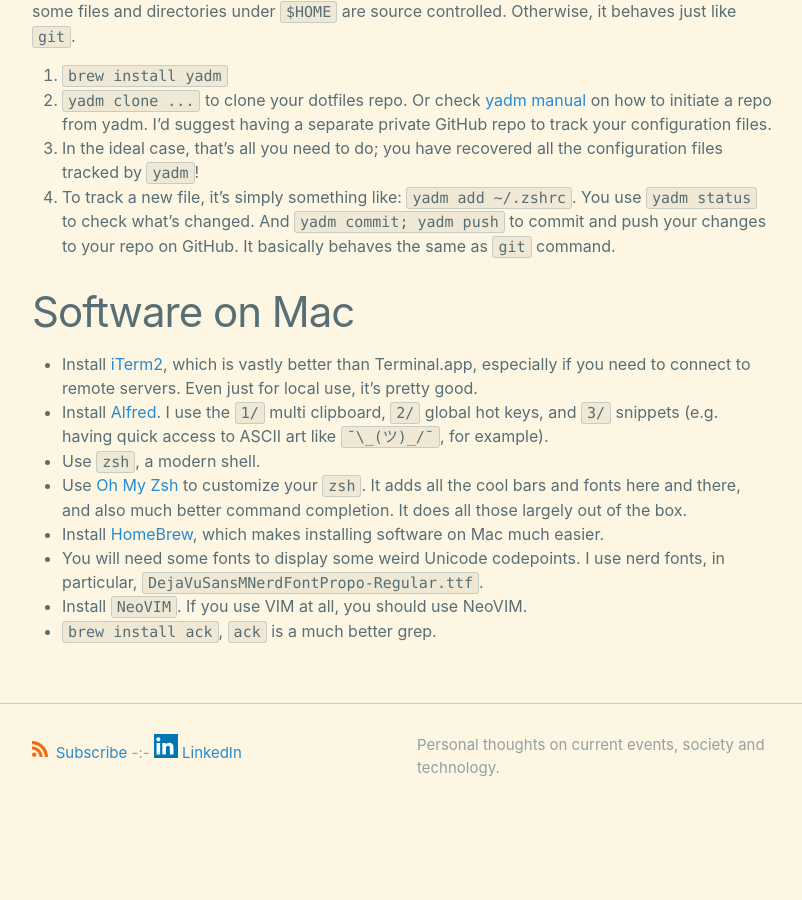
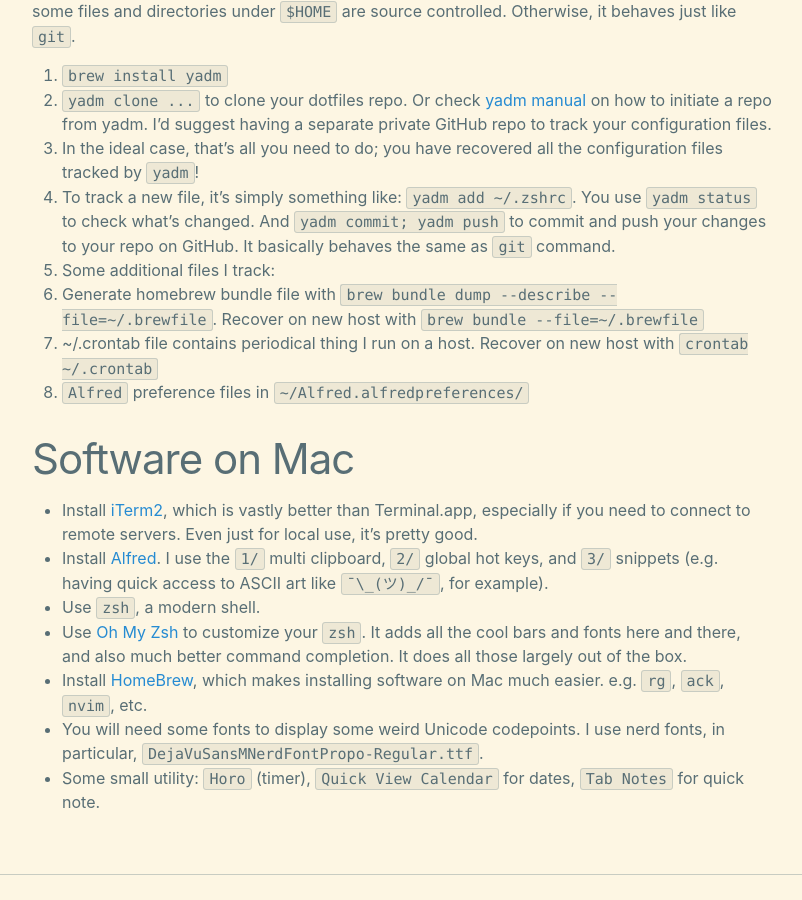
Before and after one commit to xianxu/xianxu.github.io, a Jekyll site: the page built from _posts/2025-01-04-dot-files.markdown, in a window 1280 px wide and 900 px high, scrolled down 553 px. Shown: the whole window, without its empty margins (238-1040 px from the left). Built offline with Jekyll 4.4.1, drawn with Linux system fonts in a browser that asks for light colours; comment, search, counter and statistics services are not loaded; before the commit the page ends 1392 px from its top, so only the background shows below that.

Commit message:
Sync latest _posts from private repo

```diff
--- a/_posts/2025-01-04-dot-files.markdown
+++ b/_posts/2025-01-04-dot-files.markdown
@@ -22,6 +22,10 @@
 2. `yadm clone ...` to clone your dotfiles repo. Or check [yadm manual](https://yadm.io/docs/getting_started) on how to initiate a repo from yadm. I'd suggest having a separate private GitHub repo to track your configuration files.
 3. In the ideal case, that's all you need to do; you have recovered all the configuration files tracked by `yadm`!
 4. To track a new file, it's simply something like: `yadm add ~/.zshrc`. You use `yadm status` to check what's changed. And `yadm commit; yadm push` to commit and push your changes to your repo on GitHub. It basically behaves the same as `git` command.
+5. Some additional files I track:
+  1. Generate homebrew bundle file with `brew bundle dump --describe --file=~/.brewfile`. Recover on new host with `brew bundle --file=~/.brewfile`
+  2. ~/.crontab file contains periodical thing I run on a host. Recover on new host with `crontab ~/.crontab`
+  3. `Alfred` preference files in `~/Alfred.alfredpreferences/`
 
 # Software on Mac
 
@@ -29,7 +33,6 @@
 * Install [Alfred](https://www.alfredapp.com). I use the `1/` multi clipboard, `2/` global hot keys, and `3/` snippets (e.g. having quick access to ASCII art like `¯\_(ツ)_/¯`, for example).
 * Use `zsh`, a modern shell.
 * Use [Oh My Zsh](https://ohmyz.sh/) to customize your `zsh`. It adds all the cool bars and fonts here and there, and also much better command completion. It does all those largely out of the box.
-* Install [HomeBrew](https://brew.sh/), which makes installing software on Mac much easier.
+* Install [HomeBrew](https://brew.sh/), which makes installing software on Mac much easier. e.g. `rg`, `ack`, `nvim`, etc.
 * You will need some fonts to display some weird Unicode codepoints. I use nerd fonts, in particular, `DejaVuSansMNerdFontPropo-Regular.ttf`.
-* Install `NeoVIM`. If you use VIM at all, you should use NeoVIM.
-* `brew install ack`, `ack` is a much better grep.
+* Some small utility: `Horo` (timer), `Quick View Calendar` for dates, `Tab Notes` for quick note.
```
Also changed, not shown: 1 other file.
